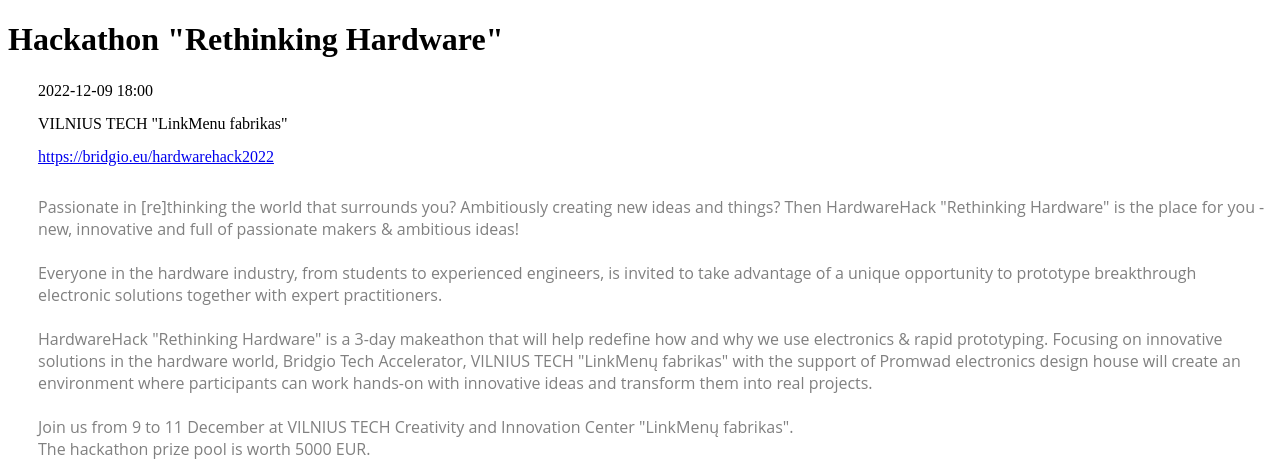
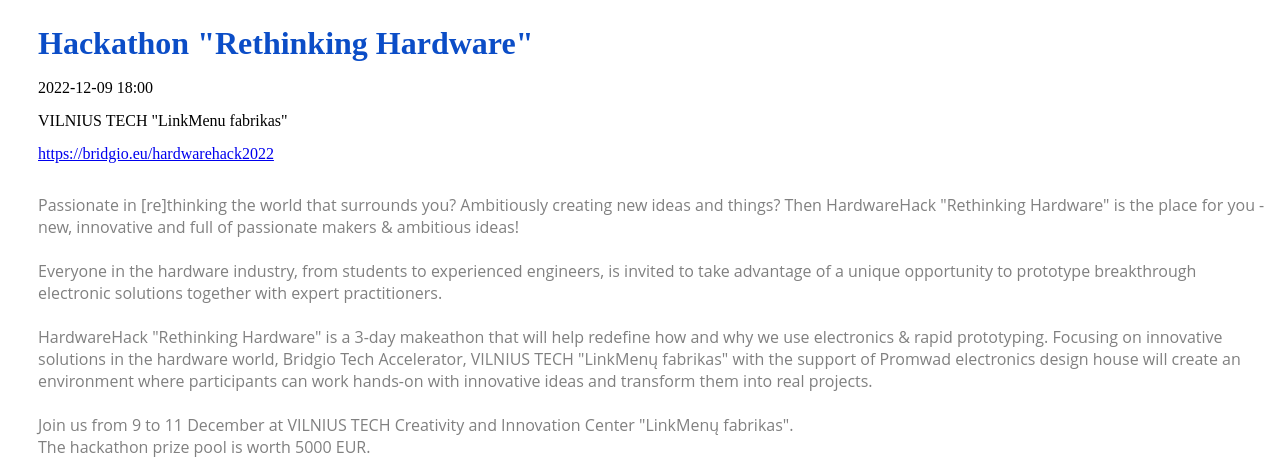
Before and after one commit to kottarainen/labwork8, a plain HTML site: page index.html in a window 1280 px wide. Shown: the top 466 px of the page. Drawn offline with Linux system fonts and the light colour scheme.

Commit message:
Update style.css

```diff
--- a/style.css
+++ b/style.css
@@ -1,7 +1,15 @@
-.location, .date, .web {
+.element_heading, .location, .date, .web {
 padding-left: 30px;
 margin-bottom: 10px;
 line-height: 1.4285;
+}
+
+.element_heading {
+  color: #0B4DC7;
+}
+
+.web {
+  color: #269BF0;
 }
 
 .element_text {
```
